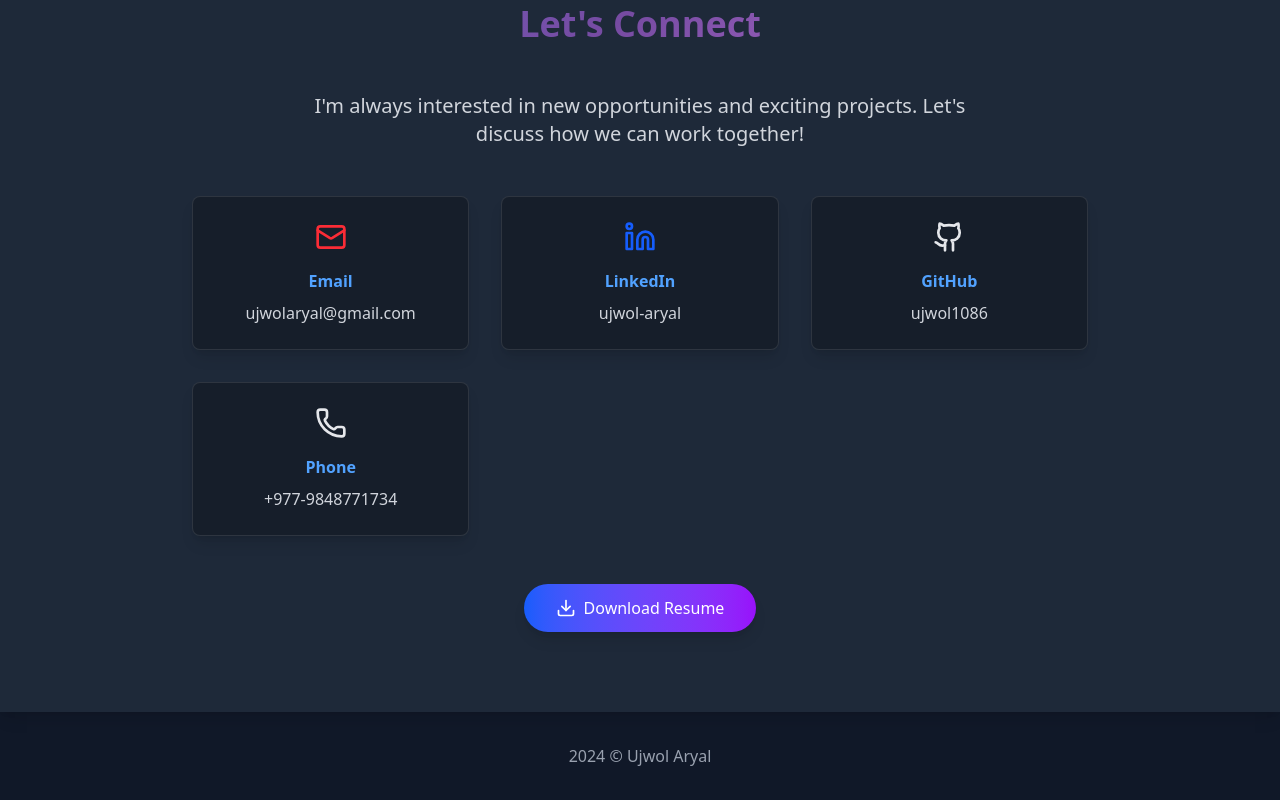
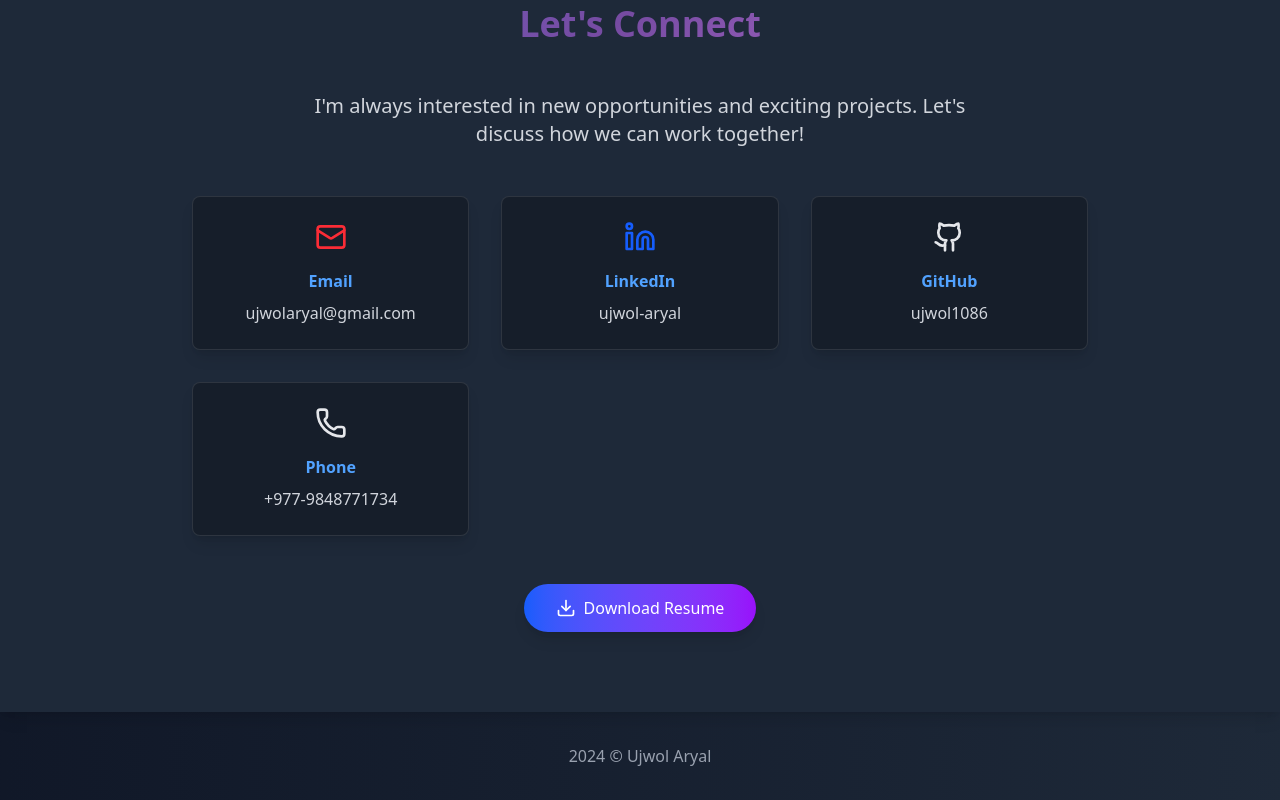
Before and after one commit to Ujwol1086/ujwol-portfolio, a React (Vite) app: page / in a window 1280 px wide. Shown: the part 4079-4879 px from the top of the page. Built offline with nearby package versions, Linux system fonts and the light colour scheme.

Commit message:
Refactor Footer component to remove isDarkMode prop and update styling for consistency

```diff
--- a/src/App.jsx
+++ b/src/App.jsx
@@ -83,7 +83,7 @@ function App() {
 
         <Contact isDarkMode={isDarkMode} />
 
-        <Footer isDarkMode={isDarkMode} />
+        <Footer />
 
         <BackToTop />
       </div>
--- a/src/components/Contact.jsx
+++ b/src/components/Contact.jsx
@@ -27,7 +27,7 @@ const Contact = ({ isDarkMode }) => {
   return (
     <Section
       id="contact"
-      className={`py-20 px-4 relative ${isDarkMode ? 'bg-gray-800 !bg-gray-800' : 'bg-white !bg-white'} shadow-lg`}
+      className={`py-20 px-4 relative ${isDarkMode ? 'bg-gray-800 ' : 'bg-white '} shadow-lg`}
     >
       <div className="max-w-4xl mx-auto text-center">
         <SectionTitle>Let's Connect</SectionTitle>
--- a/src/components/Footer.jsx
+++ b/src/components/Footer.jsx
@@ -1,11 +1,11 @@
 import { motion } from 'framer-motion'
 
-const Footer = ({ isDarkMode }) => {
+const Footer = () => {
   return (
-    <footer className={`py-8 px-4 ${isDarkMode ? 'bg-gray-900 text-white' : 'bg-white text-gray-800'} shadow-lg`}>
+    <footer className="py-8 px-4 bg-gradient-to-r from-gray-900 to-gray-800 text-white shadow-lg">
       <div className="max-w-6xl mx-auto text-center">
         <motion.p
-          className={`${isDarkMode ? 'text-gray-400' : 'text-gray-600'}`}
+          className="text-gray-400"
           initial={{ opacity: 0 }}
           whileInView={{ opacity: 1 }}
           viewport={{ once: true }}
```
